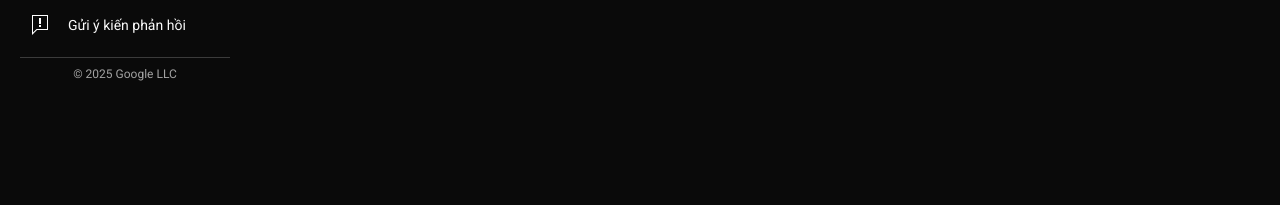
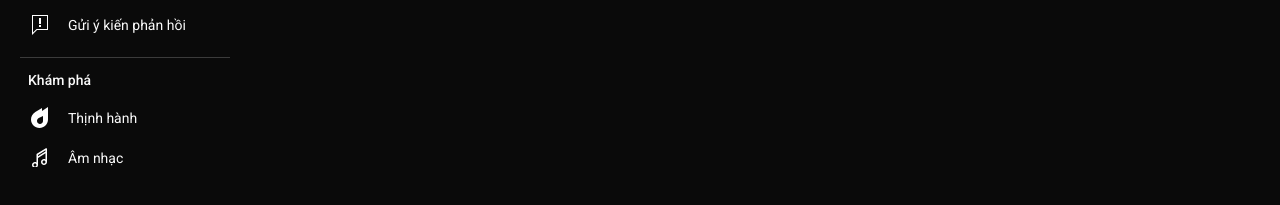
Before and after one commit to DoDung-BePresent/Lab2, a React (Vite) app: page / in a window 1280 px wide. Shown: the part 633-838 px from the top of the page. Built offline with nearby package versions, Linux system fonts and the light colour scheme; no server answers.

Commit message:
Add new icons for Game, Music, News, Sport, and Trending; update Sidebar navigation

```diff
--- /dev/null
+++ b/src/components/icon/GameIcon.tsx
@@ -0,0 +1,20 @@
+export const GameIcon = ({ className }: { className?: string }) => {
+  return (
+    <svg
+      xmlns="http://www.w3.org/2000/svg"
+      fill="#ffffff"
+      height="24"
+      viewBox="0 0 24 24"
+      width="24"
+      focusable="false"
+      aria-hidden="true"
+      className={className}
+    >
+      <path
+        clip-rule="evenodd"
+        d="m12 7.75-.772-.464-4.186-2.511L2.5 7.803v6.307L12 19.29l9.5-5.181V7.803l-4.542-3.028-4.186 2.511L12 7.75ZM12 6 7.814 3.488c-.497-.298-1.122-.283-1.604.039L1.668 6.555C1.251 6.833 1 7.3 1 7.803v6.307c0 .548.3 1.054.782 1.316l9.5 5.182c.447.244.989.244 1.436 0l9.5-5.182c.482-.262.782-.768.782-1.316V7.803c0-.502-.25-.97-.668-1.248L17.79 3.527c-.482-.322-1.107-.337-1.604-.039L12 6Zm3.5 6.25c0 .69-.56 1.25-1.25 1.25S13 12.94 13 12.25 13.56 11 14.25 11s1.25.56 1.25 1.25ZM7 8c-.414 0-.75.336-.75.75v1.5h-1.5c-.414 0-.75.336-.75.75s.336.75.75.75h1.5v1.5c0 .414.336.75.75.75s.75-.336.75-.75v-1.5h1.5c.414 0 .75-.336.75-.75s-.336-.75-.75-.75h-1.5v-1.5C7.75 8.336 7.414 8 7 8Zm10.75 3c.69 0 1.25-.56 1.25-1.25s-.56-1.25-1.25-1.25-1.25.56-1.25 1.25.56 1.25 1.25 1.25Z"
+        fill-rule="evenodd"
+      ></path>
+    </svg>
+  );
+};
--- /dev/null
+++ b/src/components/icon/MusicIcon.tsx
@@ -0,0 +1,20 @@
+export const MusicIcon = ({ className }: { className?: string }) => {
+  return (
+    <svg
+      xmlns="http://www.w3.org/2000/svg"
+      fill="#ffffff"
+      height="24"
+      viewBox="0 0 24 24"
+      width="24"
+      focusable="false"
+      aria-hidden="true"
+      className={className}
+    >
+      <path
+        clip-rule="evenodd"
+        d="M19 3c0-.271-.146-.521-.383-.654-.237-.133-.527-.127-.758.014l-9 5.5c-.223.136-.359.379-.359.64v7.901C8.059 16.146 7.546 16 7 16c-1.657 0-3 1.343-3 3s1.343 3 3 3 3-1.343 3-3v-7.08l7.5-4.583v6.064c-.441-.255-.954-.401-1.5-.401-1.657 0-3 1.343-3 3s1.343 3 3 3 3-1.343 3-3V3Zm-1.5 13c0-.828-.672-1.5-1.5-1.5s-1.5.672-1.5 1.5.672 1.5 1.5 1.5 1.5-.672 1.5-1.5Zm-9 3c0-.828-.672-1.5-1.5-1.5s-1.5.672-1.5 1.5.672 1.5 1.5 1.5 1.5-.672 1.5-1.5Zm9-13.42L10 10.162V8.92l7.5-4.584V5.58Z"
+        fill-rule="evenodd"
+      ></path>
+    </svg>
+  );
+};
--- /dev/null
+++ b/src/components/icon/NewsIcon.tsx
@@ -0,0 +1,20 @@
+export const NewsIcon = ({ className }: { className?: string }) => {
+  return (
+    <svg
+      xmlns="http://www.w3.org/2000/svg"
+      fill="#ffffff"
+      height="24"
+      viewBox="0 0 24 24"
+      width="24"
+      focusable="false"
+      aria-hidden="true"
+      className={className}
+    >
+      <path
+        clip-rule="evenodd"
+        d="M2 5.121V3l.94.94.56.56.5.5.94-.94.12-.12L6 3l.94.94.12.12L8 5l.94-.94.12-.12L10 3l.94.94.12.12L12 5l.94-.94.12-.12L14 3l.94.94.12.12L16 5l.94-.94.12-.12L18 3l.94.94.12.12L20 5l.5-.5.56-.56L22 3v16c0 1.105-.895 2-2 2H4c-1.105 0-2-.895-2-2V5.121ZM10.75 19.5h-4.5v-5.25h4.5v5.25Zm1.25 0V13H5v6.5H4c-.276 0-.5-.224-.5-.5V7.65l2.514-2.514.925.925L8 7.12l1.06-1.06.94-.94.94.94L12 7.12l1.06-1.06.94-.94.94.94L16 7.12l1.06-1.06.926-.925L20.5 7.65V19c0 .276-.224.5-.5.5h-8ZM19 9v2H5V9h14Zm-5 4h5v1.5h-5V13Zm5 3h-5v1.5h5V16Z"
+        fill-rule="evenodd"
+      ></path>
+    </svg>
+  );
+};
--- /dev/null
+++ b/src/components/icon/SportIcon.tsx
@@ -0,0 +1,20 @@
+export const SportIcon = ({ className }: { className?: string }) => {
+  return (
+    <svg
+      xmlns="http://www.w3.org/2000/svg"
+      fill="#ffffff"
+      height="24"
+      viewBox="0 0 24 24"
+      width="24"
+      focusable="false"
+      aria-hidden="true"
+      className={className}
+    >
+      <path
+        clip-rule="evenodd"
+        d="M6.5 3.5h11V9c0 3.038-2.462 5.5-5.5 5.5S6.5 12.038 6.5 9V3.5ZM5 3.5C5 2.672 5.672 2 6.5 2h11c.828 0 1.5.672 1.5 1.5V4h2c.552 0 1 .448 1 1v3c0 2.493-1.825 4.56-4.212 4.938-1.082 1.588-2.8 2.707-4.788 2.991V17.5h1.5c.828 0 1.5.672 1.5 1.5v3H8v-3c0-.828.672-1.5 1.5-1.5H11v-1.57c-1.987-.285-3.706-1.404-4.788-2.992C3.825 12.56 2 10.493 2 8V5c0-.552.448-1 1-1h2v-.5Zm0 1.75H3.25V8c0 1.508.89 2.808 2.174 3.403C5.15 10.654 5 9.845 5 9V5.25Zm13.576 6.153C19.86 10.808 20.75 9.508 20.75 8V5.25H19V9c0 .844-.15 1.654-.424 2.403ZM9.5 20.5V19h5v1.5h-5Z"
+        fill-rule="evenodd"
+      ></path>
+    </svg>
+  );
+};
--- /dev/null
+++ b/src/components/icon/TrendingIcon.tsx
@@ -0,0 +1,20 @@
+export const TrendingIcon = ({ className }: { className?: string }) => {
+  return (
+    <svg
+      xmlns="http://www.w3.org/2000/svg"
+      fill="#ffffff"
+      height="24"
+      viewBox="0 0 24 24"
+      width="24"
+      focusable="false"
+      aria-hidden="true"
+      className={className}
+    >
+      <path
+        clip-rule="evenodd"
+        d="M14 2 7.305 5.956C4.637 7.533 3 10.401 3 13.5c0 4.694 3.806 8.5 8.5 8.5s8.5-3.806 8.5-8.5V1l-6 4V2ZM9 15c0-1.226.693-2.346 1.789-2.894L15 10v5c0 1.657-1.343 3-3 3s-3-1.343-3-3Z"
+        fill-rule="evenodd"
+      ></path>
+    </svg>
+  );
+};
--- a/src/layouts/components/Sidebar.tsx
+++ b/src/layouts/components/Sidebar.tsx
@@ -3,15 +3,20 @@ import {
   ClockIcon,
   CourseIcon,
   FlagIcon,
+  GameIcon,
   HelpIcon,
   HistoryIcon,
   HomeIcon,
   LikeIcon,
+  MusicIcon,
   MyChannelIcon,
+  NewsIcon,
   PlaylistIcon,
   ReportIcon,
   SettingIcon,
   ShortVideoIcon,
+  SportIcon,
+  TrendingIcon,
   VideoIcon,
 } from "@/components/icon";
 import { SidebarGroup, SidebarItem } from "@/components/Sidebar";
@@ -94,6 +99,33 @@ const mainNav = {
       icon: ReportIcon,
     },
   ],
+  explore: [
+    {
+      title: "Thịnh hành",
+      url: "/trending",
+      icon: TrendingIcon,
+    },
+    {
+      title: "Âm nhạc",
+      url: "#",
+      icon: MusicIcon,
+    },
+    {
+      title: "Trò chơi",
+      url: "#",
+      icon: GameIcon,
+    },
+    {
+      title: "Tin tức",
+      url: "#",
+      icon: NewsIcon,
+    },
+    {
+      title: "Thể thao",
+      url: "#",
+      icon: SportIcon,
+    },
+  ],
 };
 
 interface SidebarProps {
@@ -139,6 +171,17 @@ export const Sidebar = ({ className }: SidebarProps) => {
             />
           ))}
         </SidebarGroup>
+        <SidebarGroup>
+          <h1 className="font-medium mx-2 text-sm mb-2">Khám phá</h1>
+          {mainNav.explore.map((item) => (
+            <SidebarItem
+              key={item.title}
+              title={item.title}
+              url={item.url}
+              icon={<item.icon />}
+            />
+          ))}
+        </SidebarGroup>
         <p className="my-2 text-center text-xs text-muted-foreground">
           &#169; 2025 Google LLC{" "}
         </p>
```
Also changed, not shown: src/components/icon/index.ts (+10 -0 lines).
